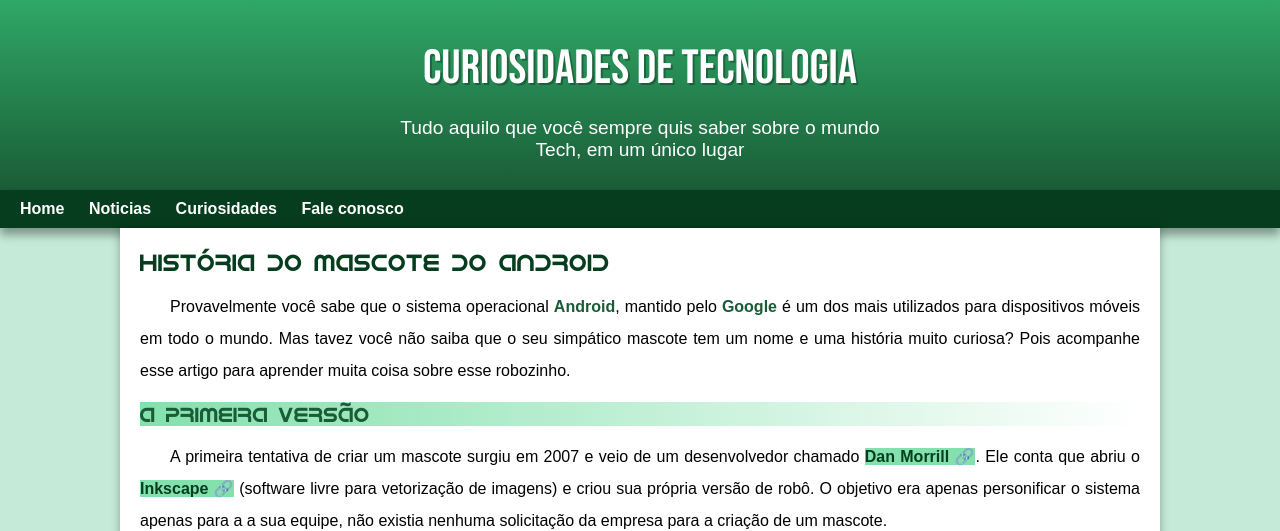
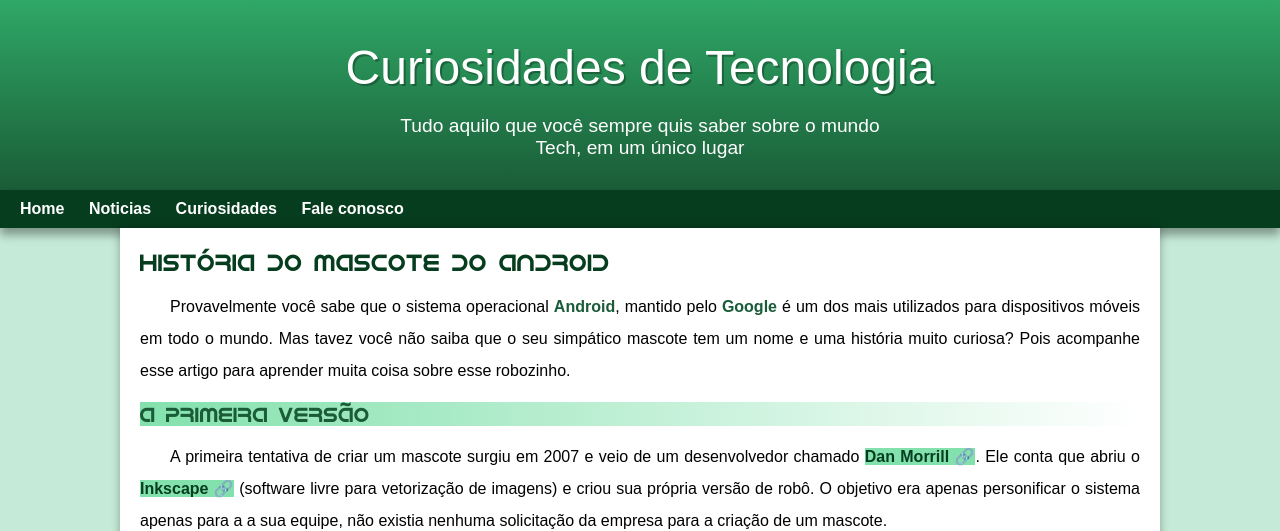
Before and after one commit to KindHig/projeto-android, a plain HTML site: page index.html in a window 1280 px wide. Shown: the top 531 px of the page. Drawn offline with Linux system fonts and the light colour scheme; files whose address does not match are found by name.

Commit message:
mudança de fonte

```diff
--- a/estilo/style.css
+++ b/estilo/style.css
@@ -17,8 +17,8 @@
     --cor5: #063d1e;
 
     --font-padrao: Arial, Verdana, Helvetica, sans-serif;
-    --fonte-destaque: 'Bebas Neue';
-    --fonte-android: 'Android';
+    --fonte-destaque: 'Bebas Neue'sans-serif;
+    --fonte-android: 'Android', Arial,Verdana;
 
 }
 * {
```
